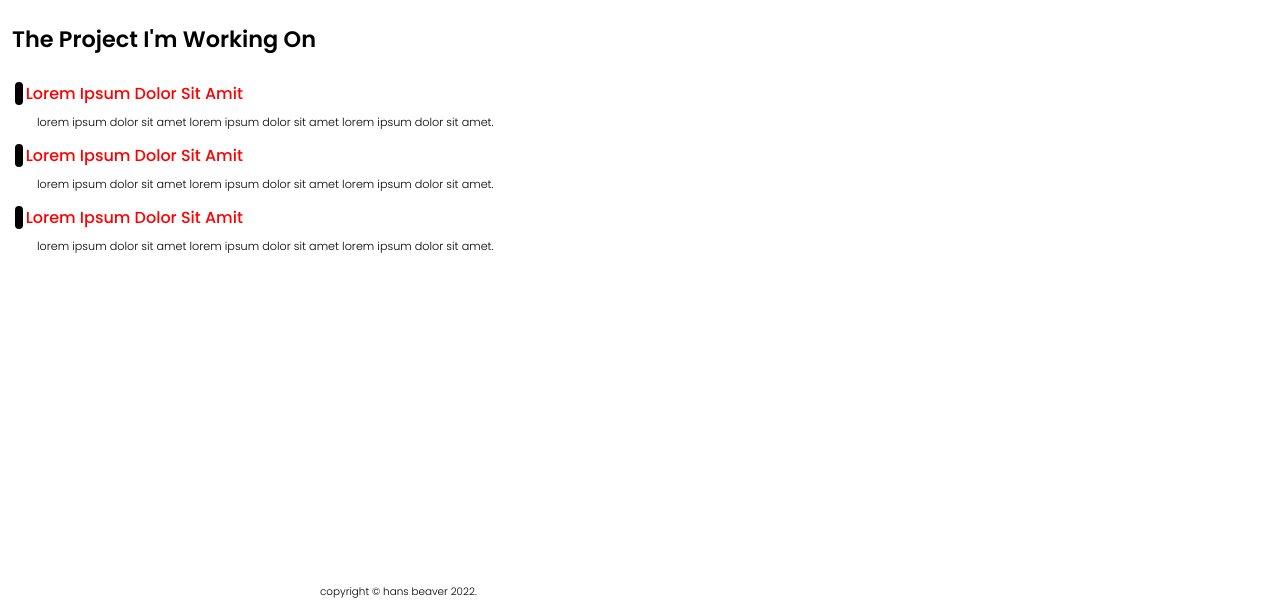
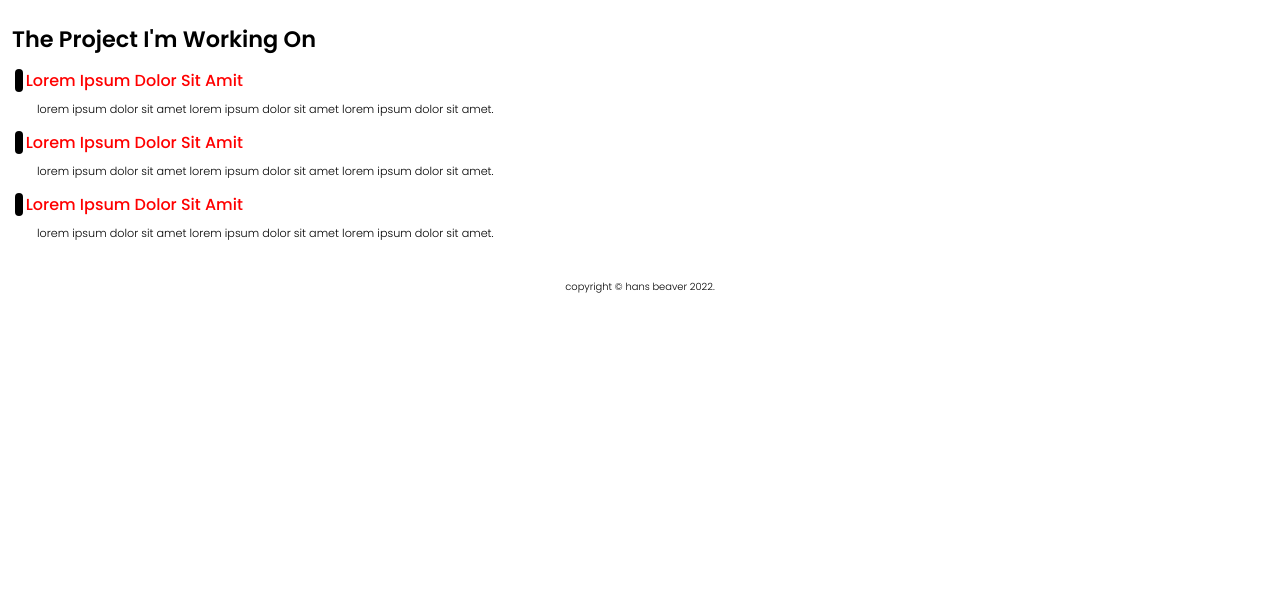
Before and after one commit to MrHaans/hansbeaver, a plain HTML site: page index.html in a window 1280 px wide. Shown: the part 200-812 px from the top of the page. Drawn offline with Linux system fonts and the light colour scheme.

Commit message:
Third Commit

```diff
--- a/style.css
+++ b/style.css
@@ -14,11 +14,11 @@ body {
   color: black;
   font-weight: 500;
   font-family: "Poppins";
-  overflow: hidden;
 }
 
 .container {
   margin: 12px;
+  height: 100%;
 }
 /* UNIVERSAL STYLE END */
 
@@ -113,7 +113,7 @@ nav ul li a {
 
 /* PROJECT STYLE START */
 .project-list {
-    margin-top: 25px;
+    margin: 12px 0 35px 0;
 }
 
 .project-list ul {
@@ -153,10 +153,9 @@ nav ul li a {
 
 /* FOOTER STYLE START */
 footer p {
-    font-size: 0.65rem;
+    font-size: 0.62rem;
     font-weight: 300;
-    position: fixed;
-    bottom: 0;
-    left: 25%;
+    text-align: center;
+    padding: 3px 0;
 }
 /* FOOTER STYLE END */
```
